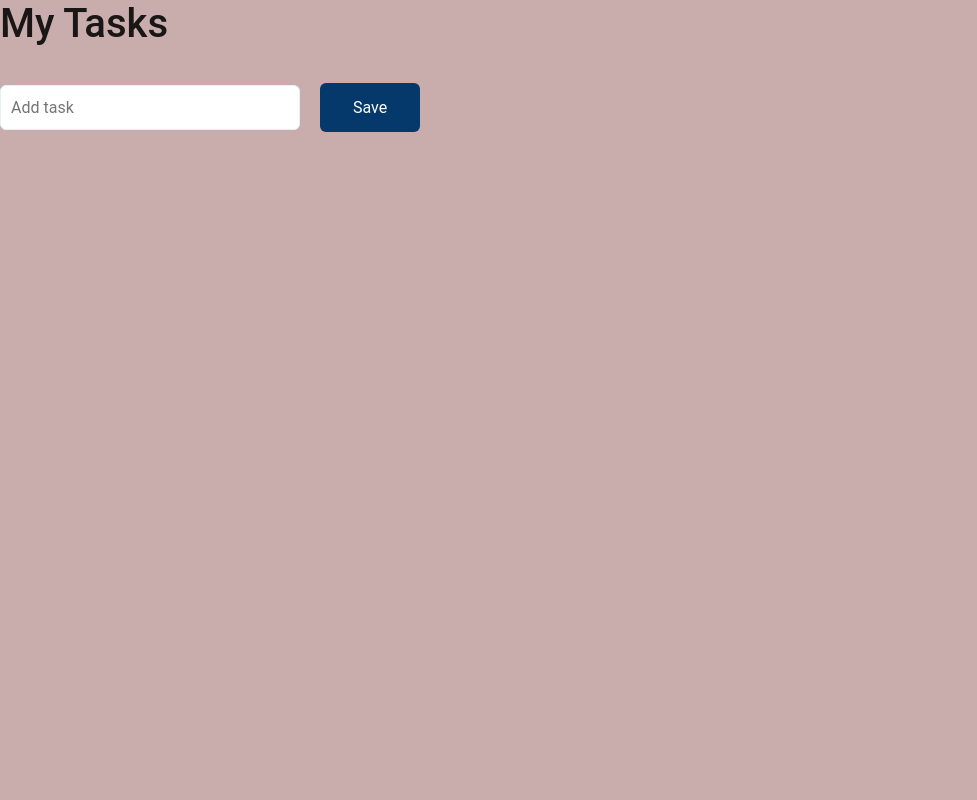
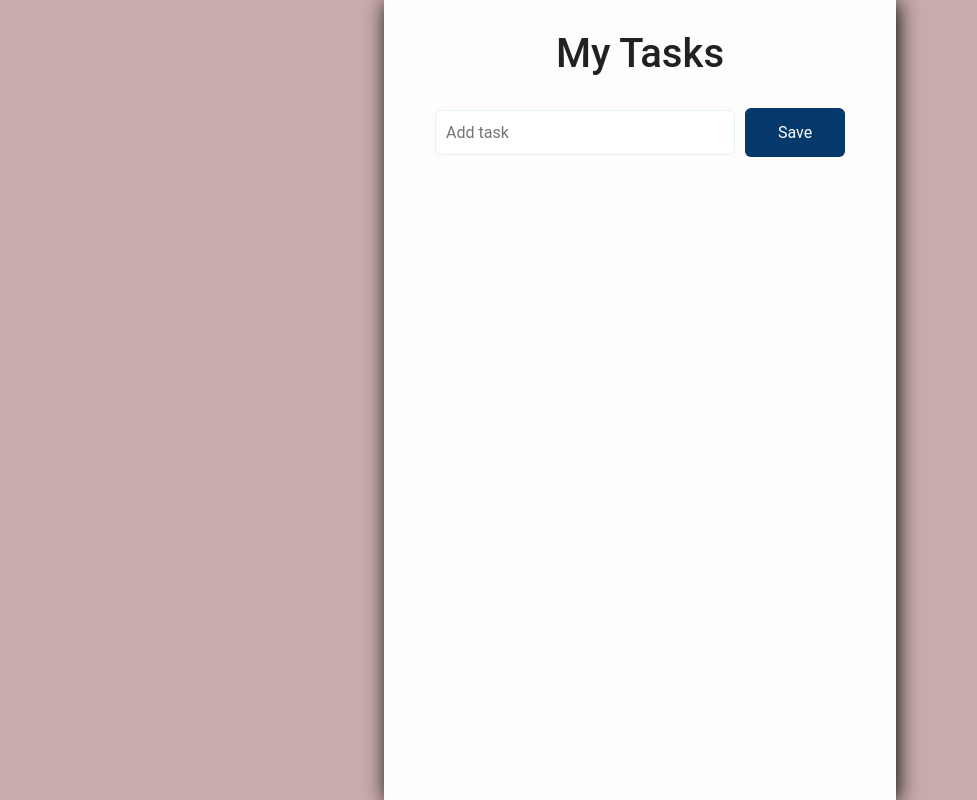
Before and after one commit to DanielC34/react-todolist-app, a React (Create React App) app: page / in a window 1280 px wide. Shown: the whole page, without its empty margins (0-977 px from the left). Built offline with nearby package versions, Linux system fonts and the light colour scheme.

Commit message:
Update App.js

```diff
--- a/src/App.js
+++ b/src/App.js
@@ -1,16 +1,15 @@
 import React from 'react';
 import AddTodo from './components/AddTodo';
-import TodoList from './components/TodoList'
-import './App.css';
+import TodoList from './components/TodoList';
 
-function App() {
-  return (
-    <div className="App">
-      <h1 className="App-title">My Tasks</h1>
-      <AddTodo />
-      <TodoList />
-    </div>
-  );
-}
+const App = () => {
+	return (
+		<div className="app">
+			<h1 className="app-title">My Tasks</h1>
+			<AddTodo />
+			<TodoList />
+		</div>
+	);
+};
 
 export default App;
```
